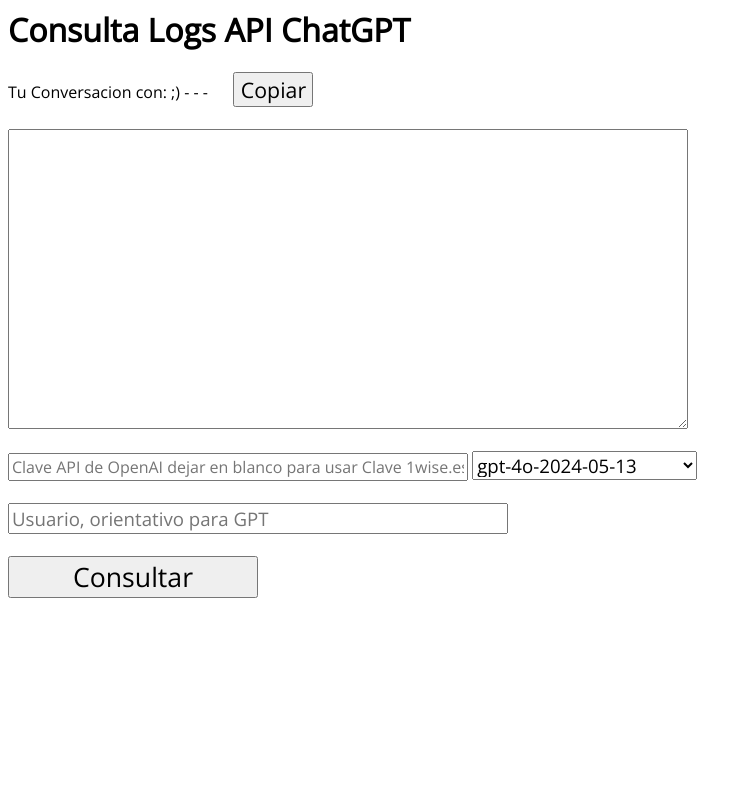
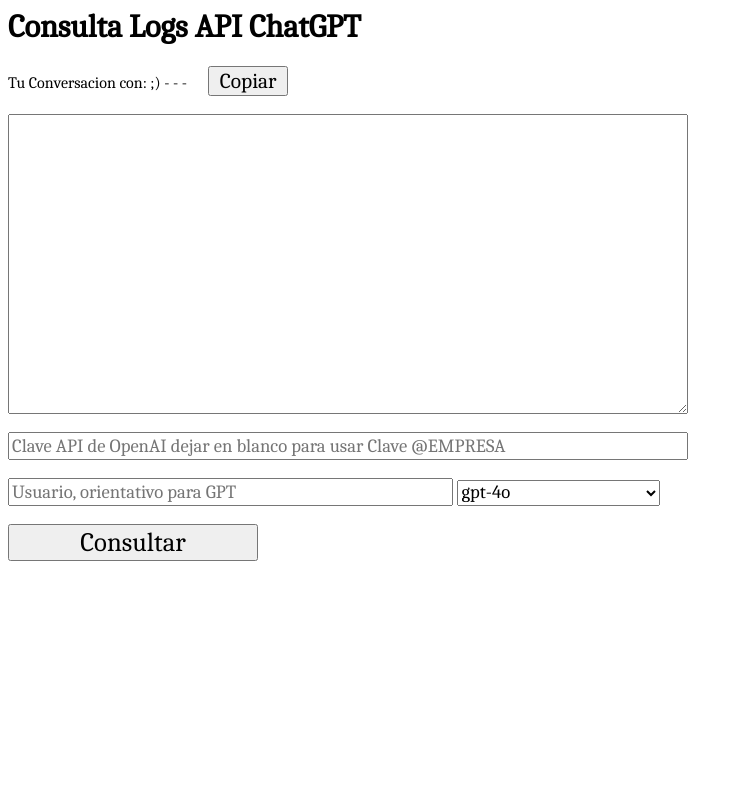
Before and after one commit to 1wise/ia.1-s.es, a PHP site: page /logcrypt.php in a window 1280 px wide. Shown: the whole page, without its empty margins (0-752 px from the left). Run offline with PHP 8.4, Linux system fonts and the light colour scheme.

Commit message:
Updated Bots
Updated Bots

```diff
--- a/chatgpt/logcrypt.php
+++ b/chatgpt/logcrypt.php
@@ -3,7 +3,7 @@
 	// http://ia.1-s.es/
 	// http://1wise.es
 	//
-	// Last edit 08-06-2024 00:00
+	// Last edit 22-07-2024 00:00
 	//
 	// Print a standard page header
 	//
@@ -44,10 +44,10 @@
    <meta http-equiv="Cache-Control" content="no-cache, no-store, must-revalidate" />
    <meta http-equiv="Pragma" content="no-cache" />
    <meta http-equiv="Expires" content="0" />
-   <link href='https://fonts.googleapis.com/css?family=Open Sans' rel='stylesheet'>
+   <link href='https://fonts.googleapis.com/css?family=Caladea' rel='stylesheet'>
    <style>
     * {
-    font-family: 'Open Sans';
+    font-family: 'Caladea';
     }
     .textbox2 {
      resize: both;
@@ -63,27 +63,27 @@
        <label id="nulog">Tu Conversacion con<?php echo ": ".$model." - "; ?><?php echo " - ".$pfCrypt." - "; ?></lable>&nbsp;&nbsp;&nbsp;&nbsp;
        <button type="button" style="width:80px; hight:30px; font-size:16pt;" id="copyleDat" onclick="ToClipboard()">Copiar</button><br><br>
        <textarea name="rescrypt" style="font-size:14px;" class="textbox2" readonly><?php echo htmlspecialchars($leDatReg); ?></textarea><br><br>
-       <input type="text" style="width:460px; font-size:12pt;" id="aicrypt" name="aicrypt" placeholder="Clave API de OpenAI dejar en blanco para usar Clave 1wise.es">
+       <input type="text" style="width:680px; font-size:14pt;" id="aicrypt" name="aicrypt" placeholder="Clave API de OpenAI dejar en blanco para usar Clave @EMPRESA"><br><br>
+       <input type="text" style="width:445px; hight:30px; font-size:14pt;" id="emRem" name="emRem" placeholder="Usuario, orientativo para GPT" required>
     <select style="font-size:14pt;" name="model" id="model" required>
+     <option value="gpt-4o">gpt-4o</option>
      <option value="gpt-4o-2024-05-13">gpt-4o-2024-05-13</option>
-     <option value="gpt-4o">gpt-4o</option>
+     <option value="gpt-4o-mini">gpt-4o-mini</option>
+     <option value="gpt-4o-mini-2024-07-18">gpt-4o-mini-2024-07-18</option>
+     <option value="gpt-4-turbo">gpt-4-turbo</option>
+     <option value="gpt-4-turbo-2024-04-09">gpt-4-turbo-2024-04-09</option>
      <option value="gpt-4-turbo-preview">gpt-4-turbo-preview</option>
-     <option value="gpt-4-turbo-2024-04-09">gpt-4-turbo-2024-04-09</option>
-     <option value="gpt-4-turbo">gpt-4-turbo</option>
+     <option value="gpt-4-0125-preview">gpt-4-0125-preview</option>
      <option value="gpt-4-1106-preview">gpt-4-1106-preview</option>
+     <option value="gpt-4">gpt-4</option>
      <option value="gpt-4-0613">gpt-4-0613</option>
-     <option value="gpt-4-0125-preview">gpt-4-0125-preview</option>
-     <option value="gpt-4">gpt-4</option>
-     <option value="gpt-3.5-turbo-16k-0613">gpt-3.5-turbo-16k-0613</option>
-     <option value="gpt-3.5-turbo-16k">gpt-3.5-turbo-16k</option>
-     <option value="gpt-3.5-turbo-1106">gpt-3.5-turbo-1106</option>
-     <option value="gpt-3.5-turbo-0613">gpt-3.5-turbo-0613</option>
-     <option value="gpt-3.5-turbo-0301">gpt-3.5-turbo-0301</option>
+     <option value="gpt-4-0314">gpt-4-314</option>
      <option value="gpt-3.5-turbo-0125">gpt-3.5-turbo-0125</option>
      <option value="gpt-3.5-turbo">gpt-3.5-turbo</option>
+     <option value="gpt-3.5-turbo-1106">gpt-3.5-turbo-1106</option>
+     <option value="gpt-3.5-turbo-instruct">gpt-3.5-turbo-instruct</option>
     </select><br><br>
-       <input type="text" style="width:500px; hight:30px; font-size:14pt;" id="emRem" name="emRem" placeholder="Usuario, orientativo para GPT"><br><br>
-       <input type="submit" style="width:250px; font-size:20pt;"  name="submit" value="Consultar"><br>
+    <input type="submit" style="width:250px; font-size:20pt;"  name="submit" value="Consultar"><br>
    </form>
  <script>
   function ToClipboard() {
```
Also changed, not shown: chatgpt/index.php (+54 -37 lines).
